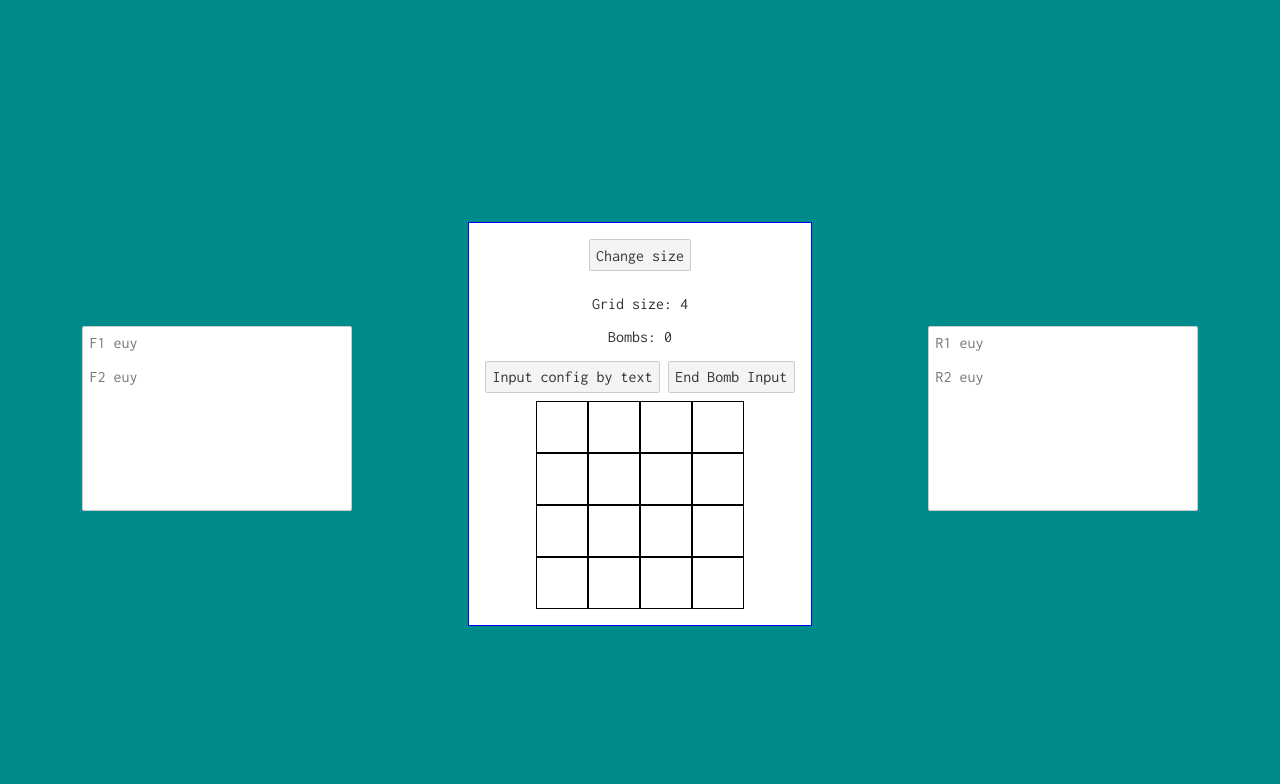
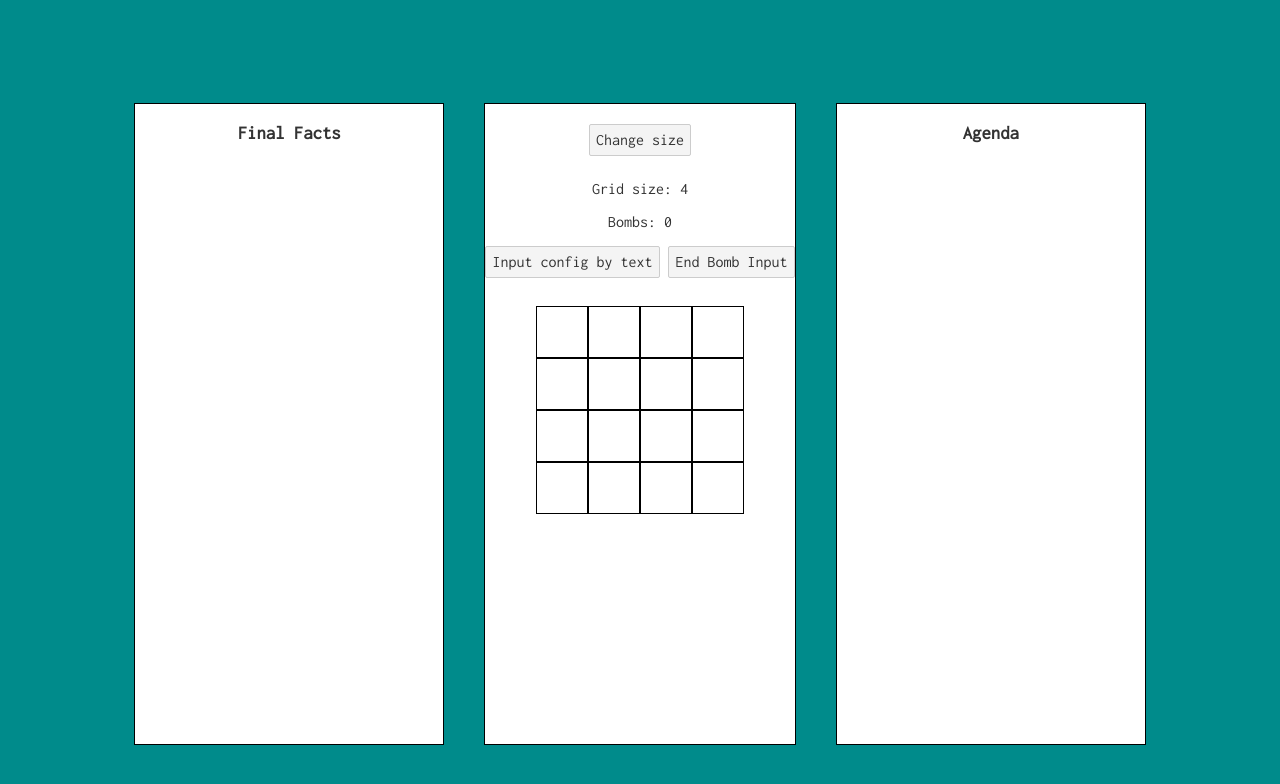
Before and after one commit to littlemight/clips-minesweeper, a Svelte app in the folder client/: page / in a window 1280 px wide. Shown: the top 784 px of the page. Built offline with nearby package versions, Linux system fonts and the light colour scheme.

Commit message:
output fact and agenda to FE, modify styling, removing console.log

```diff
--- a/client/src/App.svelte
+++ b/client/src/App.svelte
@@ -5,26 +5,30 @@
 	let nGrid = 4;
 	let nBombs = 0;
 	let bombsFound = 0;
-	let gameStatus = 0; // 0 lagi main, 1 menang, 2 kalah
 
-	let moves, agendas;
+	const ONGOING = 0;
+	const WIN = 1;
+	const LOSE = 2
+	let gameStatus = ONGOING;
+
+	let moves, agendas,facts;
 	// moves stores array of (x, y, clickBomb) made by CLIPS
 	// agendas stores.... the agenda.
 
 	let inputBomb = true, waiting = false;
 
-	const resetGrid = () => {
-		if (nGrid > 10) nGrid = 10;
-		else if (nGrid < 4) nGrid = 4;
+	const resetGrid = (size=4) => {
+		if (size > 10) nGrid = 10;
+		else if (size < 4) nGrid = 4;
 		nBombs = 0;
 		bombsFound = 0;
 		curGrid = [];
 		moves = agendas = [];
 		step = 0;
-		gameStatus = 0;
-		for (let i = 0; i < nGrid; i++) {
-			curGrid[i] = new Array(nGrid);
-			for (let j = 0; j < nGrid; j++) {
+		gameStatus = ONGOING;
+		for (let i = 0; i < size; i++) {
+			curGrid[i] = new Array(size);
+			for (let j = 0; j < size; j++) {
 				curGrid[i][j] = {
 					bomb: false,
 					revealed: false,
@@ -47,14 +51,13 @@
 		const ret = {
 			nGrid, nBombs, bombPos
 		}
-		console.log(ret);
 		return ret;
 	}
 
 	const processConfig = () => {
 		let configInput = document.getElementsByName("configInput")[0].value.split('\n');
 		nGrid = parseInt(configInput[0])
-		resetGrid(); // ubah reset grid buat nerima parameter aja nanti
+		resetGrid(nGrid);
 		nBombs = parseInt(configInput[1])
 
 		for (let i = 2; i - 2 < nBombs; i++) {
@@ -72,9 +75,7 @@
 	}
 
 	const reveal = (i, j) => {
-		console.log(i, j)
 		if (curGrid[i][j].revealed) {
-			console.log('udah di reveal lur');
 			return;
 		}
 		if (curGrid[i][j].bomb) {
@@ -85,7 +86,7 @@
 					}
 				}
 			}
-			gameStatus = 2;
+			gameStatus = LOSE;
 			return;
 		}
 		dfs(i, j);
@@ -96,12 +97,12 @@
 		curGrid[i][j].flagged = true;
 		if (curGrid[i][j].bomb) {
 			bombsFound++;
-			console.log(bombsFound, nBombs)
 			if (bombsFound == nBombs) {
-				gameStatus = 1;
+				gameStatus = WIN;
 			}
 		}
 	}
+
 
 	const dfs = (i, j) => {
 		curGrid[i][j].revealed = true;
@@ -152,11 +153,9 @@
 			res => res.json()
 		).then(
 			res => {
-				console.log(typeof res);
 				moves = [[-1, -1, 0], ...res[0]];
 				agendas = ['Empty', ...res[1]];
-				console.log(moves);
-				console.log(agendas);
+				facts = ['Empty',...res[2]];
 				startGrid = JSON.parse(JSON.stringify(curGrid));
 				inputBomb = false;
 				waiting = false;
@@ -170,10 +169,9 @@
 		if (step == 0) return;
 		for (let i = 1; i <= step; i++) {
 			if (moves[i][2]) {
-				// Flag bomb
-				flag(moves[i][0], moves[i][1])
+				flag(moves[i][0], moves[i][1]);
 			} else {
-				reveal(moves[i][0], moves[i][1])
+				reveal(moves[i][0], moves[i][1]);
 			}
 		}
 	}
@@ -189,6 +187,7 @@
 		if (step + 1 < moves.length) {
 			step++;
 			simulateStep(step);
+			// Show final facts after first click
 		}
 	}
 
@@ -196,7 +195,7 @@
 	let textInputModal = Modal;
 	let sizeInputModal = Modal;
 	let gameFinishedModal = Modal;
-	resetGrid();
+	resetGrid();//size parameter default = 4
 </script>
 
 <style>
@@ -229,6 +228,11 @@
 		cursor: pointer;
 	}
 
+	.tile-small{
+		height: 30px;
+		width: 30px;
+	}
+
 	.bomb:before {
 		content: '';
 		background: #000;
@@ -247,7 +251,18 @@
 	.flagged {
 		background: pink;
 	}
+	.info-container{
+		background-color: #fff;
+		border: 1px solid black;
+		min-width: 25%;
+		height:100px;
+		min-height: 80%;
+		margin: auto 20px;
+	}
 
+	.board-container{
+		margin: 20px 0px;
+	}
 	@media (min-width: 640px) {
 		main {
 			max-width: none;
@@ -256,23 +271,33 @@
 </style>
 
 <main style="display: grid; height: 100vh;">
-	<div class="container" style="display: flex; flex-direction: row;">
-		<div class="euy" style="margin: auto;">
-			<textarea name="Facts" cols="30" rows="10"
-				placeholder="F1 euy
-				F2 euy"
+	<div class="container" style="display: flex; flex-direction: row; justify-content:center">
+		<div class="info-container">
+			<h3>Final Facts</h3>
+			{#if !inputBomb && !waiting}
+				<ol>
+					{#each facts as fact}
+					<li>
+						{fact}
+					</li>
+					{/each}
+				</ol>
+			{/if}
+			<!-- <textarea id="fact" name="Facts" cols="30" rows="10"
+				placeholder="Facts"
 				style="resize: none;"
-			></textarea>
+			></textarea> -->
 		</div>
-		<div style="margin: auto;" class="panel minesweeper">
+		<!-- <div style="margin: auto;" class="panel minesweeper"> -->
+		<div class="info-container minesweeper" style="min-width: 40% min-height: max-content">
 			{#if waiting}
 				<p>Waiting clips result...</p>
 			{/if}
-			<div>
+			<div class="board-container">
 				{#if inputBomb}
 					<button on:click={sizeInputModal.open}>Change size</button>
 					<Modal title="Change grid size" bind:this={sizeInputModal}>
-						<input type="number" bind:value={nGrid} on:change={resetGrid} min="4" max="10" style="width: 100%;">
+						<input type="number" bind:value={nGrid} on:change={()=>resetGrid(nGrid)} min="4" max="10" style="width: 100%;">
 					</Modal>
 
 					<p>Grid size: {nGrid}</p>
@@ -285,10 +310,10 @@
 						</div>
 					</Modal>
 					<button on:click={endBombInput}>End Bomb Input</button>
-				{:else if (gameStatus > 0)}
+				{:else if (gameStatus > ONGOING)}
 					<Modal title="Game Finished" bind:this={gameFinishedModal} isOpen={true} backdropClickable={false}>
 						<div style="display: grid;">
-							<h1>You {gameStatus == 1 ? 'Won' : 'Lost'}!</h1>
+							<h1>You {gameStatus == WIN ? 'Won' : 'Lost'}!</h1>
 							<button on:click={() => {resetGrid(), inputBomb = true, gameFinishedModal.close()}}>Reset</button>
 						</div>
 					</Modal>
@@ -302,7 +327,7 @@
 				{#each curGrid as row, i}
 					{#each row as tile, j}
 						<div
-							class="tile"
+							class="tile {nGrid > 7 ? 'tile-small' : ''}"
 							style="grid-row: {i + 1}; grid-column: {j + 1}"
 							class:revealed={tile.revealed}
 							class:flagged={tile.flagged}
@@ -317,12 +342,17 @@
 				{/each}
 			</div>
 		</div>
-		<div class="euy2" style="margin: auto;">
-			<textarea name="Agenda" id="" cols="30" rows="10"
-				placeholder="R1 euy
-				R2 euy"
-				style="resize: none;"
-			></textarea>
+		<div class="info-container">
+			<h3>Agenda</h3>
+			{#if !inputBomb && !waiting}
+			<ol>
+				{#each agendas as agenda}
+				<li>
+					{agenda}
+				</li>
+				{/each}
+			</ol>
+		{/if}
 		</div>
 	</div>
 </main>
```
Also changed, not shown: 2 other files (tests, documents, lock files or other folders).
